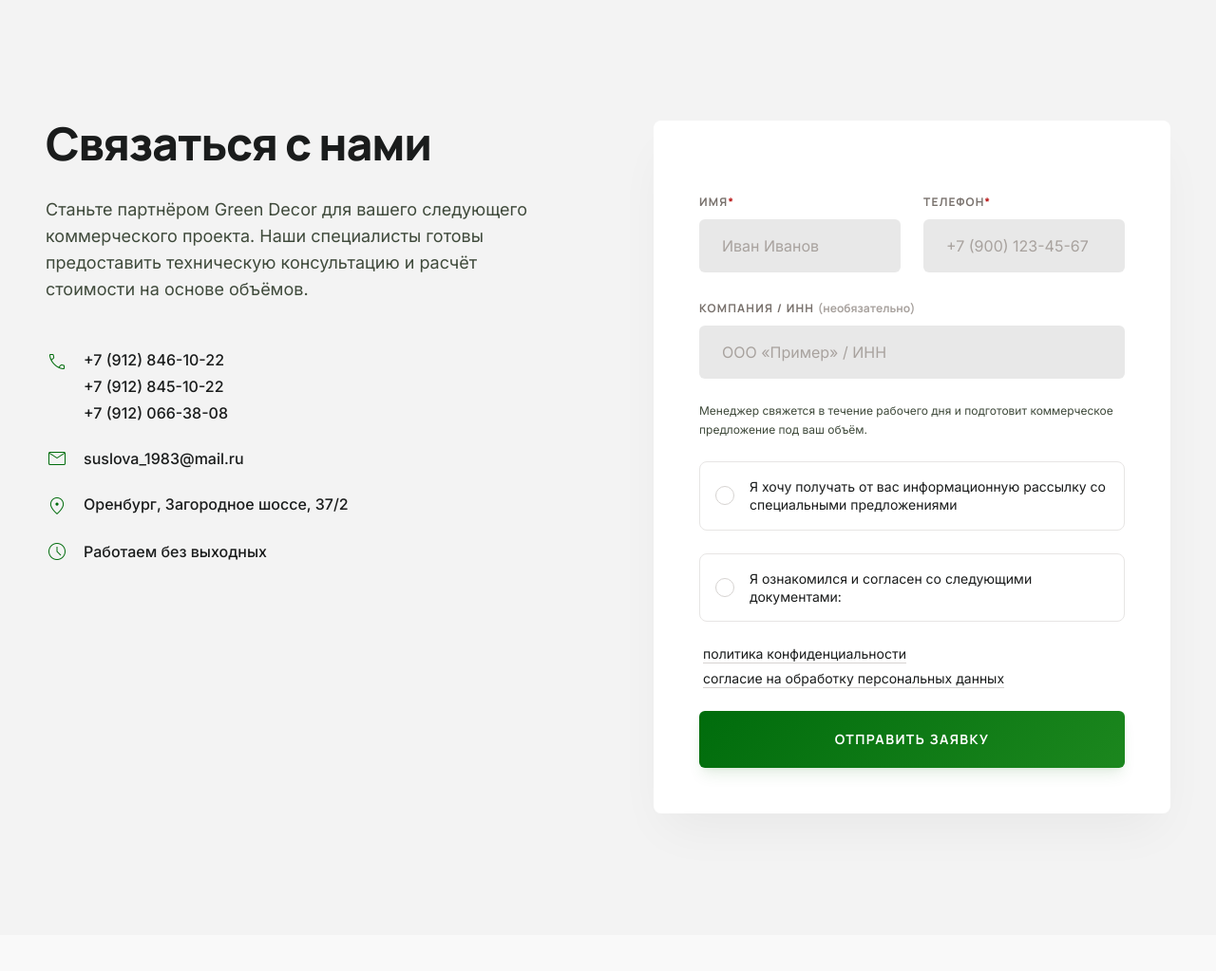
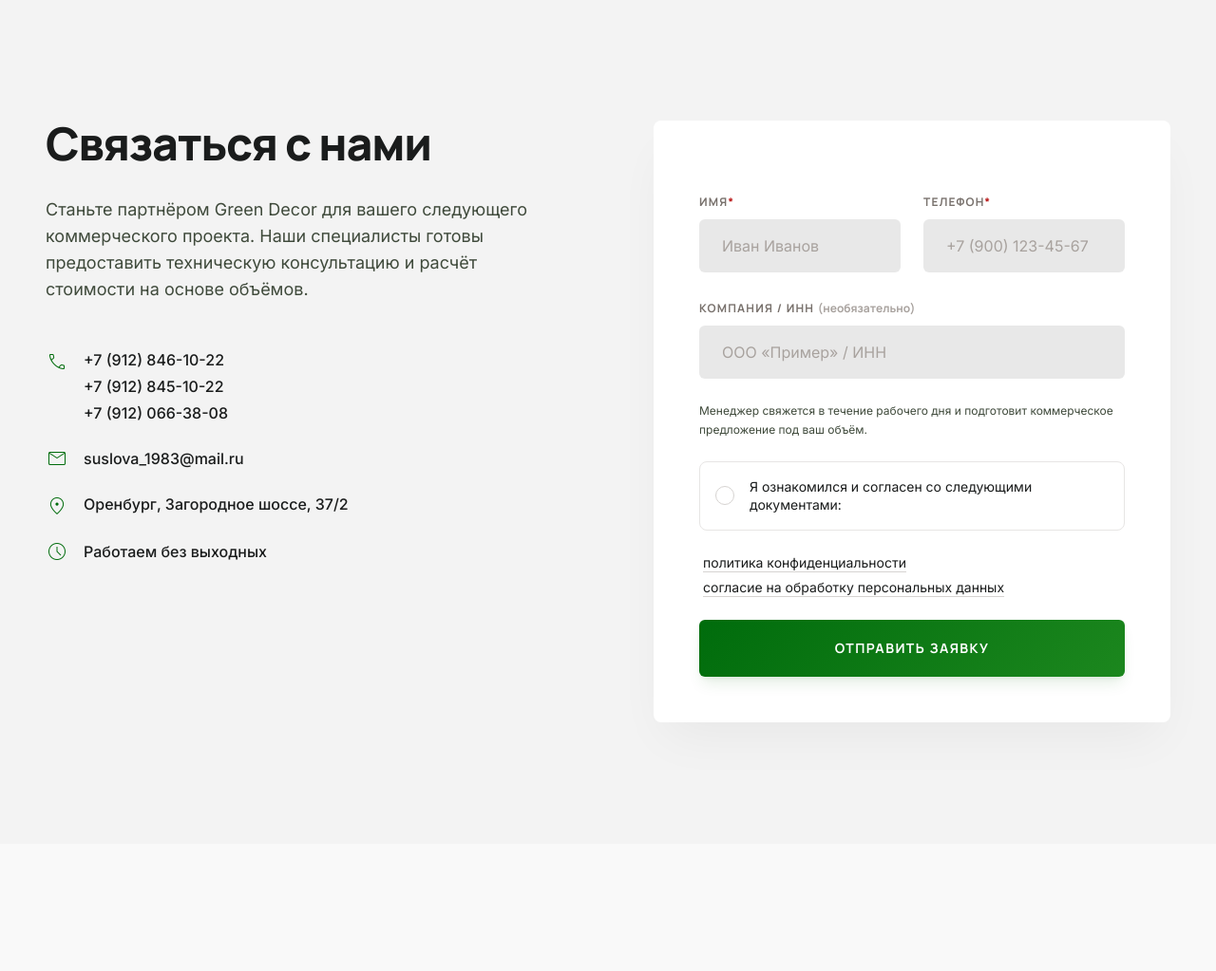
Before and after one commit to AlexandriaBricoz/green-decor-site, a Django app: page / in a window 1280 px wide. Shown: the part 1507-2530 px from the top of the page at 95% size. Run offline with Django 5.2, Linux system fonts and the light colour scheme; data comes from the database, SQL or seed files in the repository; some libraries are stand-ins or nearby versions.

Commit message:
Remove marketing consent checkbox from contact form
Убран необязательный чекбокс «Я хочу получать информационную рассылку»
из формы заявки, из inbox_detail, из Excel-экспорта и из list_display
admin. Поле marketing_consent в модели ContactRequest сохранено для
обратной совместимости и на случай возврата функционала.

Co-Authored-By: Claude Opus 4.7 (1M context) <noreply@anthropic.com>

```diff
--- a/contacts/admin.py
+++ b/contacts/admin.py
@@ -5,7 +5,7 @@ from .models import ContactRequest
 
 @admin.register(ContactRequest)
 class ContactRequestAdmin(admin.ModelAdmin):
-    list_display = ("name", "company", "contact", "marketing_consent", "processed", "created_at")
-    list_filter = ("subject", "processed", "marketing_consent", "created_at")
+    list_display = ("name", "company", "contact", "processed", "created_at")
+    list_filter = ("subject", "processed", "created_at")
     search_fields = ("name", "contact", "company", "message")
     readonly_fields = ("created_at", "consent_at", "source_ip", "user_agent")
--- a/contacts/forms.py
+++ b/contacts/forms.py
@@ -33,14 +33,9 @@ class ContactForm(forms.ModelForm):
             )
         },
     )
-    marketing_consent = forms.BooleanField(
-        required=False,
-        label="Я хочу получать от вас информационную рассылку со специальными предложениями",
-    )
-
     class Meta:
         model = ContactRequest
-        fields = ("name", "contact", "company", "consent_given", "marketing_consent")
+        fields = ("name", "contact", "company", "consent_given")
         widgets = {
             "name": forms.TextInput(
                 attrs={"placeholder": "Иван Иванов", "class": _FIELD_CLASS, "autocomplete": "name"}
--- a/contacts/views.py
+++ b/contacts/views.py
@@ -88,7 +88,7 @@ def _requests_xlsx_bytes() -> bytes:
     ws = wb.active
     ws.title = "Заявки"
 
-    header = ["Дата", "Имя", "Контакт", "Компания", "Тема", "Сообщение", "Рассылка", "IP", "Обработано"]
+    header = ["Дата", "Имя", "Контакт", "Компания", "Тема", "Сообщение", "IP", "Обработано"]
     ws.append(header)
     for cell in ws[1]:
         cell.font = Font(bold=True, color="FFFFFF")
@@ -104,12 +104,11 @@ def _requests_xlsx_bytes() -> bytes:
             r.company,
             r.get_subject_display(),
             r.message,
-            "да" if r.marketing_consent else "нет",
             r.source_ip or "",
             "да" if r.processed else "нет",
         ])
 
-    widths = [16, 22, 26, 26, 22, 44, 12, 16, 14]
+    widths = [16, 22, 26, 26, 22, 44, 16, 14]
     for i, w in enumerate(widths, start=1):
         ws.column_dimensions[get_column_letter(i)].width = w
     ws.freeze_panes = "A2"
--- a/templates/catalog/home.html
+++ b/templates/catalog/home.html
@@ -131,16 +131,6 @@
           <p class="text-xs text-on-surface-variant leading-relaxed">
             Менеджер свяжется в течение рабочего дня и подготовит коммерческое предложение под ваш объём.
           </p>
-          <!-- Маркетинговое согласие (необязательное) -->
-          <label class="flex items-center gap-4 p-4 border border-stone-200 rounded-xl cursor-pointer hover:bg-stone-50 transition-colors">
-            <input type="checkbox" name="marketing_consent" value="on"
-                   class="h-5 w-5 rounded-full border-stone-300 text-primary focus:ring-primary/40 flex-shrink-0"
-                   {% if contact_form.marketing_consent.value %}checked{% endif %}/>
-            <span class="text-sm text-on-surface leading-snug">
-              {{ contact_form.marketing_consent.label }}
-            </span>
-          </label>
-
           <!-- Обязательное согласие на ПДн -->
           <label class="flex items-center gap-4 p-4 border border-stone-200 rounded-xl cursor-pointer hover:bg-stone-50 transition-colors">
             <input type="checkbox" name="consent_given" value="on" required
--- a/templates/catalog/inbox_detail.html
+++ b/templates/catalog/inbox_detail.html
@@ -100,10 +100,6 @@
         {% if obj.consent_given %}
         <p><span class="uppercase font-headline font-bold tracking-widest text-stone-400">Согласие 152-ФЗ:</span> ✓ {{ obj.consent_at|date:"d.m.Y H:i" }}</p>
         {% endif %}
-        <p>
-          <span class="uppercase font-headline font-bold tracking-widest text-stone-400">Маркетинговая рассылка:</span>
-          {% if obj.marketing_consent %}<span class="text-primary font-semibold">✓ разрешена</span>{% else %}<span class="text-stone-400">не согласились</span>{% endif %}
-        </p>
         {% if obj.source_ip %}<p><span class="uppercase font-headline font-bold tracking-widest text-stone-400">IP:</span> {{ obj.source_ip }}</p>{% endif %}
         {% if obj.user_agent %}<p class="break-all"><span class="uppercase font-headline font-bold tracking-widest text-stone-400">User-Agent:</span> {{ obj.user_agent }}</p>{% endif %}
       </div>
```
